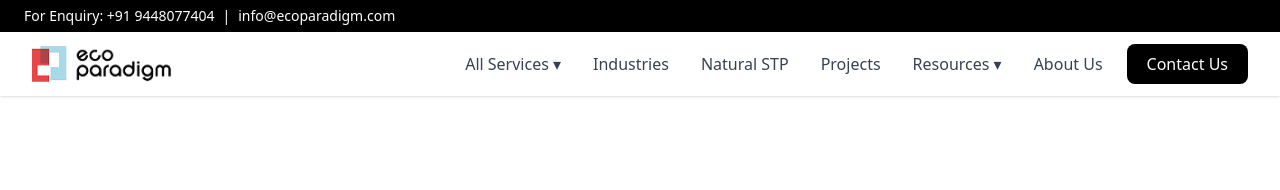
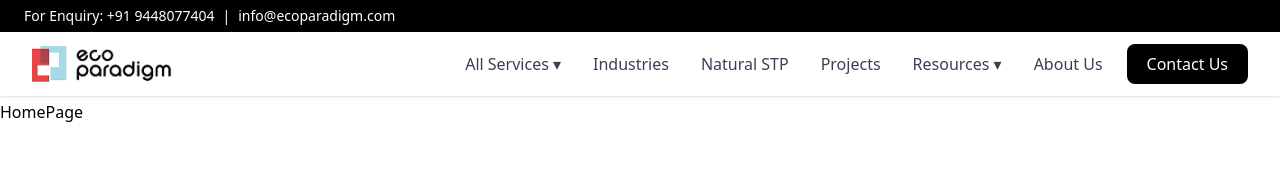
Before and after one commit to Ecoparadigm/Ecoparadigm, a Next.js app in the folder client/: page / in a window 1280 px wide. Shown: the top 190 px of the page. Built offline with nearby package versions, Linux system fonts and the light colour scheme.

Commit message:
added a link to the logo in the header

```diff
--- a/client/app/page.tsx
+++ b/client/app/page.tsx
@@ -3,7 +3,7 @@
 const page = () => {
   return (
     <div className='bg-white h-screen'>
-      {/* <h1 className='text-3xl text-red-600'>hello world</h1> */}
+      <h1>HomePage</h1>
     </div>
   )
 }
--- a/client/components/Header.tsx
+++ b/client/components/Header.tsx
@@ -33,12 +33,9 @@
       {/* Navbar */}
       <div className="bg-white px-8 py-3 flex items-center justify-between shadow-sm">
         {/* Logo */}
-        <div className="flex items-center gap-2">
-          {/* <div className="w-8 h-8 bg-red-400"></div>
-          <span className="font-semibold text-lg">eco paradigm</span> */}
-
+        <Link href="/" className="flex items-center gap-2">
           <Image src="/logo.png" alt="Eco Paradigm" width={140} height={40} />
-        </div>
+        </Link>
 
         <div className="flex items-center">
           {/* Menu */}
```
